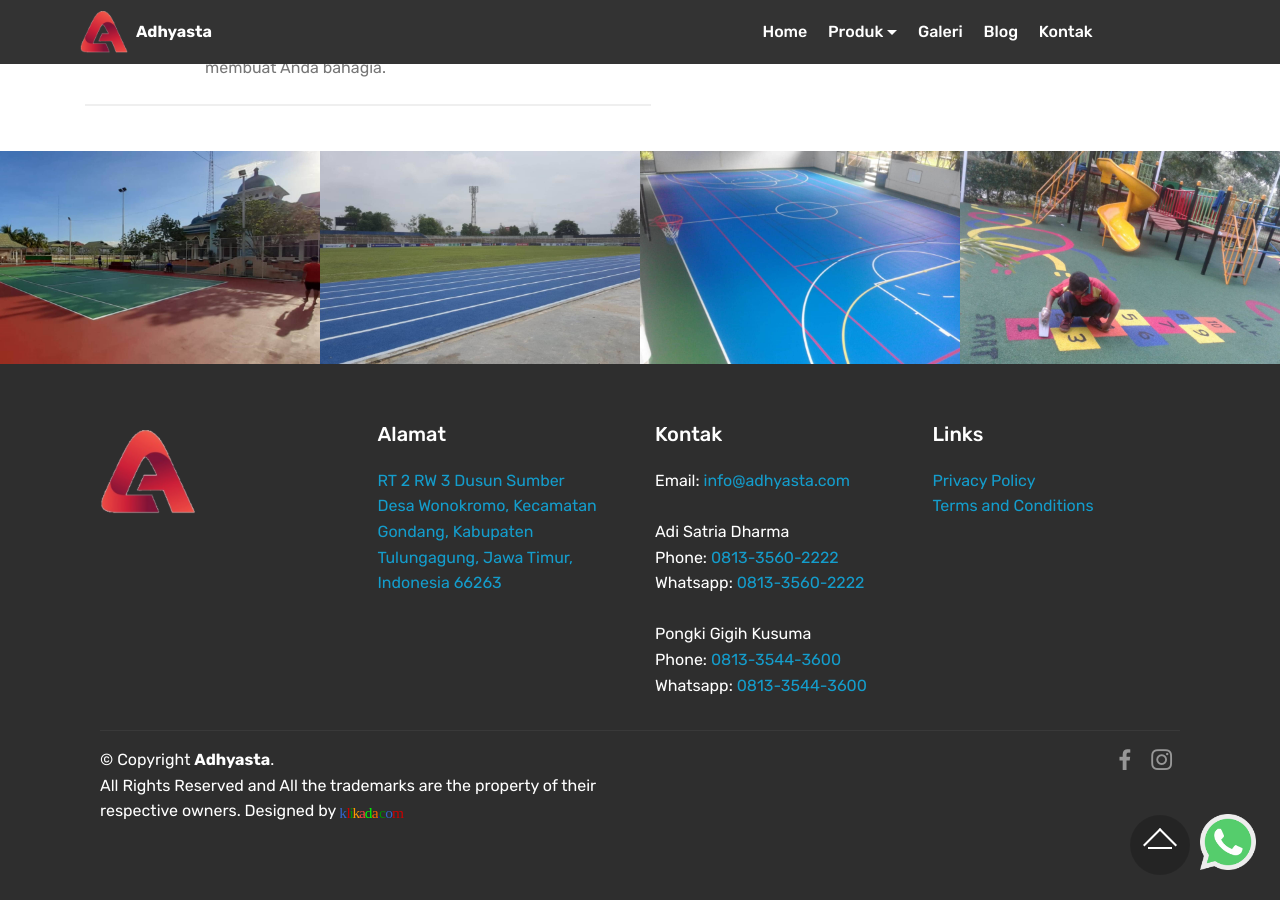
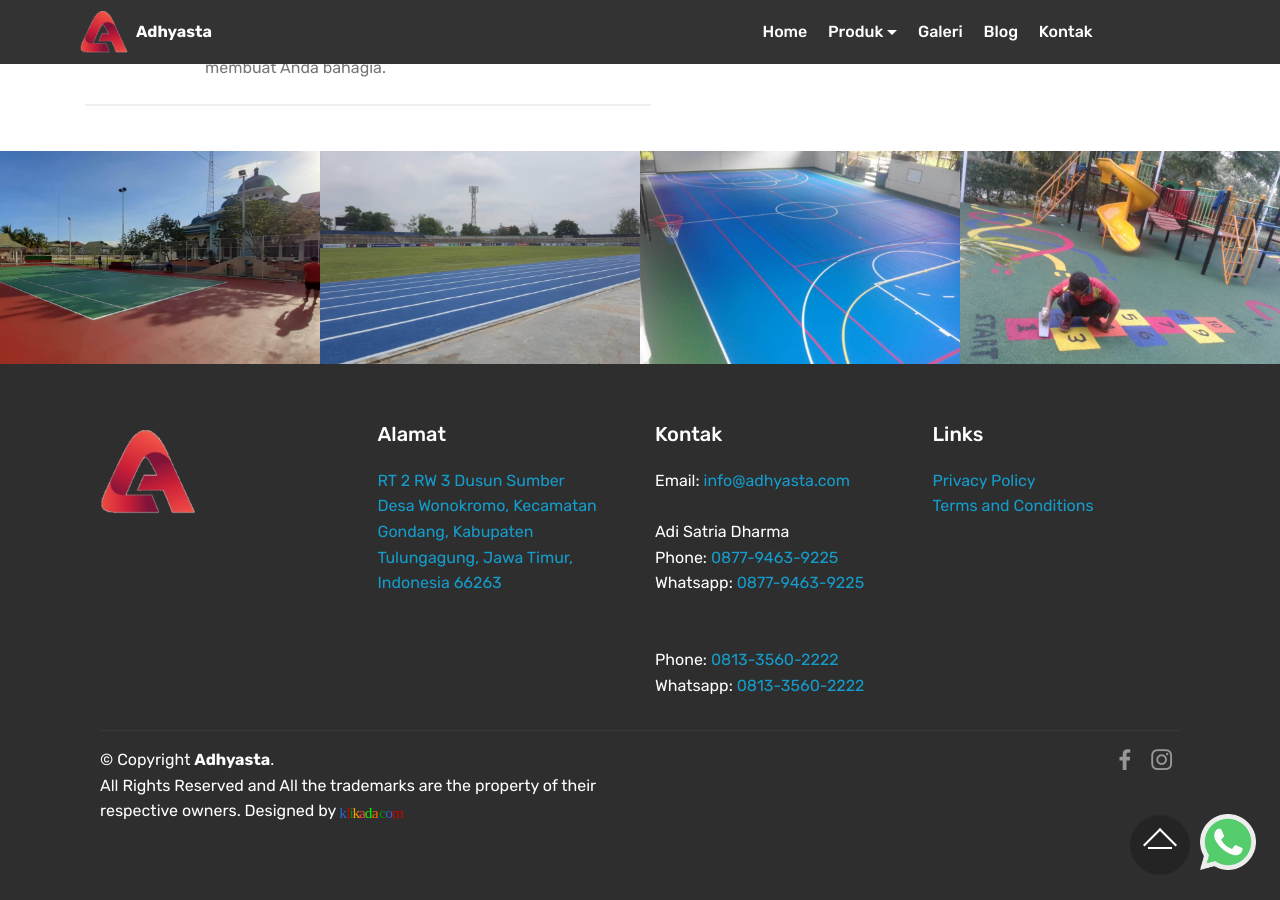
Before and after one commit to projectadhysta/projectadhysta.github.io, a Jekyll site: the page built from index.html, in a window 1280 px wide and 900 px high, scrolled down 4697 px. Built offline with Jekyll 4.4.1, drawn with Linux system fonts in a browser that asks for light colours; some web fonts are replaced.

Commit message:
ubah nomor WA mas Adi
ubah nomor WA mas Adi dan hapus nomor telepon mas Pongki

```diff
--- a/_config.yml
+++ b/_config.yml
@@ -22,8 +22,8 @@ youtube:
 instagram: https://www.instagram.com/spesialis_lapangan
 facebook: https://www.facebook.com/spesialislapangantenis
 copyright: © Copyright <strong>Adhyasta</strong>. <br>All Rights Reserved and All the trademarks are the property of their respective owners
-whatsapp-float-desktop: https://web.whatsapp.com/send?phone=6281335602222&text=Hallo, Adhyasta
-whatsapp-float-phone: whatsapp://send?text=Hallo, Adhyasta!&phone=+6281335602222
+whatsapp-float-desktop: https://web.whatsapp.com/send?phone=6287794639225&text=Hallo, Adhyasta
+whatsapp-float-phone: whatsapp://send?text=Hallo, Adhyasta!&phone=+6287794639225
 exclude: [README.md]
 email: info@adhyasta.com
 type: LocalBusiness
@@ -32,13 +32,13 @@ streetAddress: RT 2 RW 3 Dusun Sumber
 address: Desa Wonokromo, Kecamatan Gondang, Kabupaten Tulungagung, Jawa Timur, Indonesia
 postalCode: 66263
 telephonenya: Adi Satria Dharma
-telephone: +6281335602222
-telephonedetail: 0813-3560-2222
-whatsapp-api: https://api.whatsapp.com/send?text=Hallo%20Adhyasta.com%20(Nama)%20(Alamat)%20&phone=6281335602222
-telephonenya2: Pongki Gigih Kusuma
-telephone2: +6281335443600
-telephonedetail2: 0813-3544-3600
-whatsapp-api2: https://api.whatsapp.com/send?text=Hallo%20Adhyasta.com%20(Nama)%20(Alamat)%20&phone=6281335443600
+telephone: +6287794639225
+telephonedetail: 0877-9463-9225
+whatsapp-api: https://api.whatsapp.com/send?text=Hallo%20Adhyasta.com%20(Nama)%20(Alamat)%20&phone=6287794639225
+telephonenya2:
+telephone2: +6281335602222
+telephonedetail2: 0813-3560-2222
+whatsapp-api2: https://api.whatsapp.com/send?text=Hallo%20Adhyasta.com%20(Nama)%20(Alamat)%20&phone=6281335602222
 fb_app_id: 337089783656412
 google-my-bussiness: <iframe frameborder="0" style="border:0" src="https://www.google.com/maps/embed?pb=!1m18!1m12!1m3!1d1975.2356590898798!2d111.84884479903303!3d-8.053310690635394!2m3!1f0!2f0!3f0!3m2!1i1024!2i768!4f13.1!3m3!1m2!1s0x2e791d51170fe99f%3A0xf207e619d08a59cc!2sAdhyasta+kontraktor!5e0!3m2!1sen!2sid!4v1558501012828!5m2!1sen!2sid" allowfullscreen=""></iframe>
 favicon: /favicon.ico
```
